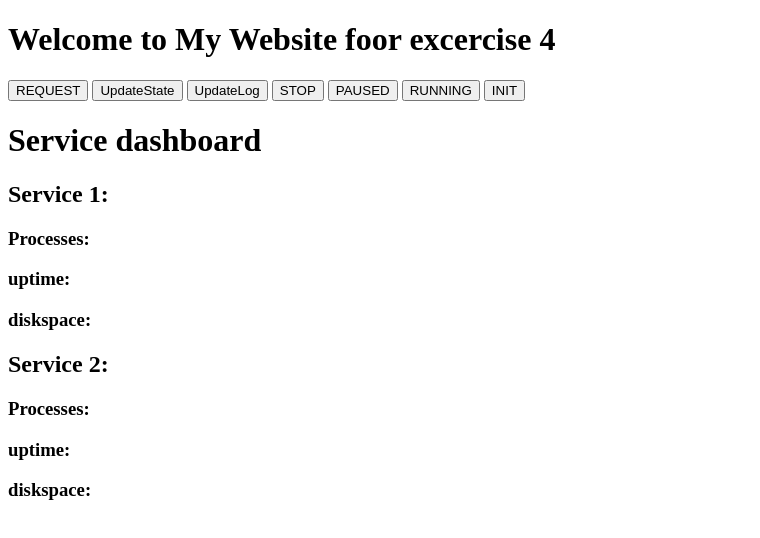
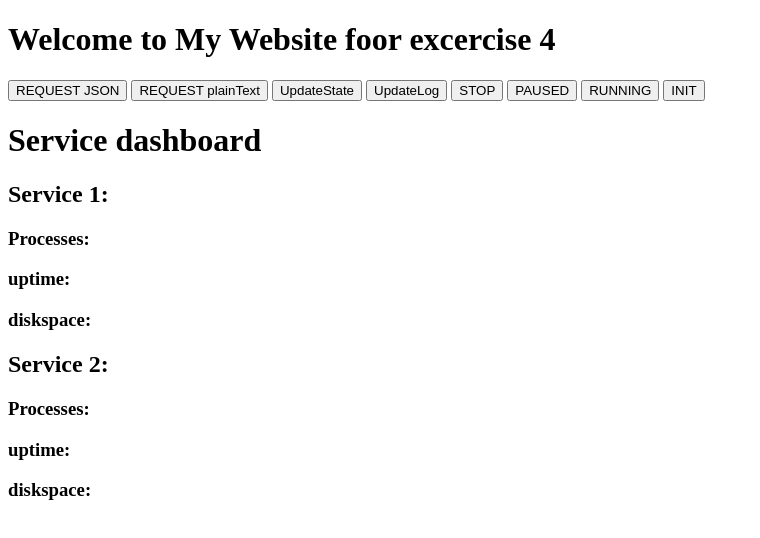
Before and after one commit to TheKaski/DevOpsCourse, a plain HTML site: page nginx/index.html in a window 1280 px wide. Shown: the whole page, without its empty margins (0-760 px from the left). Drawn offline with Linux system fonts and the light colour scheme; no server answers.

Commit message:
Added the request/ endpoint separately in dom

```diff
--- a/nginx/index.html
+++ b/nginx/index.html
@@ -55,6 +55,18 @@
                 }
         }
 
+        // Callback function for fetching state of the system
+        async function fetchRequest() {
+            const response = await fetch('/api/request');
+            const result = await response.text()
+            if (!response.ok) {
+                throw new Error('Network response was not ok ' + response.statusText);
+            }
+            //The response is plain text so:
+            writeRequestInDom(result)
+        }
+
+
         // Function for setting the system to new state
         async function setState(newState) {
             try {
@@ -99,6 +111,10 @@
                 console.log(log)
                 document.getElementById('service1-log').textContent = log;
         }
+        async function  writeRequestInDom(result)
+        {
+            document.getElementById('service1-request').textContent = result;
+        }
 
         window.onload = async function () {
                 try {
@@ -126,7 +142,8 @@
 
 <body>
     <h1>Welcome to My Website foor excercise 4</h1>
-    <button onClick="fetchServiceData()">REQUEST</button>
+    <button onClick="fetchServiceData()">REQUEST JSON</button>
+    <button onClick="fetchRequest()">REQUEST plainText</button>
     <button onclick="fetchState()">UpdateState</button>
     <button onclick="fetchLog()">UpdateLog</button>
     <button onclick="stopServices()">STOP</button>
@@ -139,6 +156,7 @@
     <pre id="service1-state"></pre>
 
     <pre id="service1-log"></pre>
+    <pre id="service1-request"></pre>
 
     <pre id="service1-ip"></pre>
     <h3>Processes:</h3>
```
